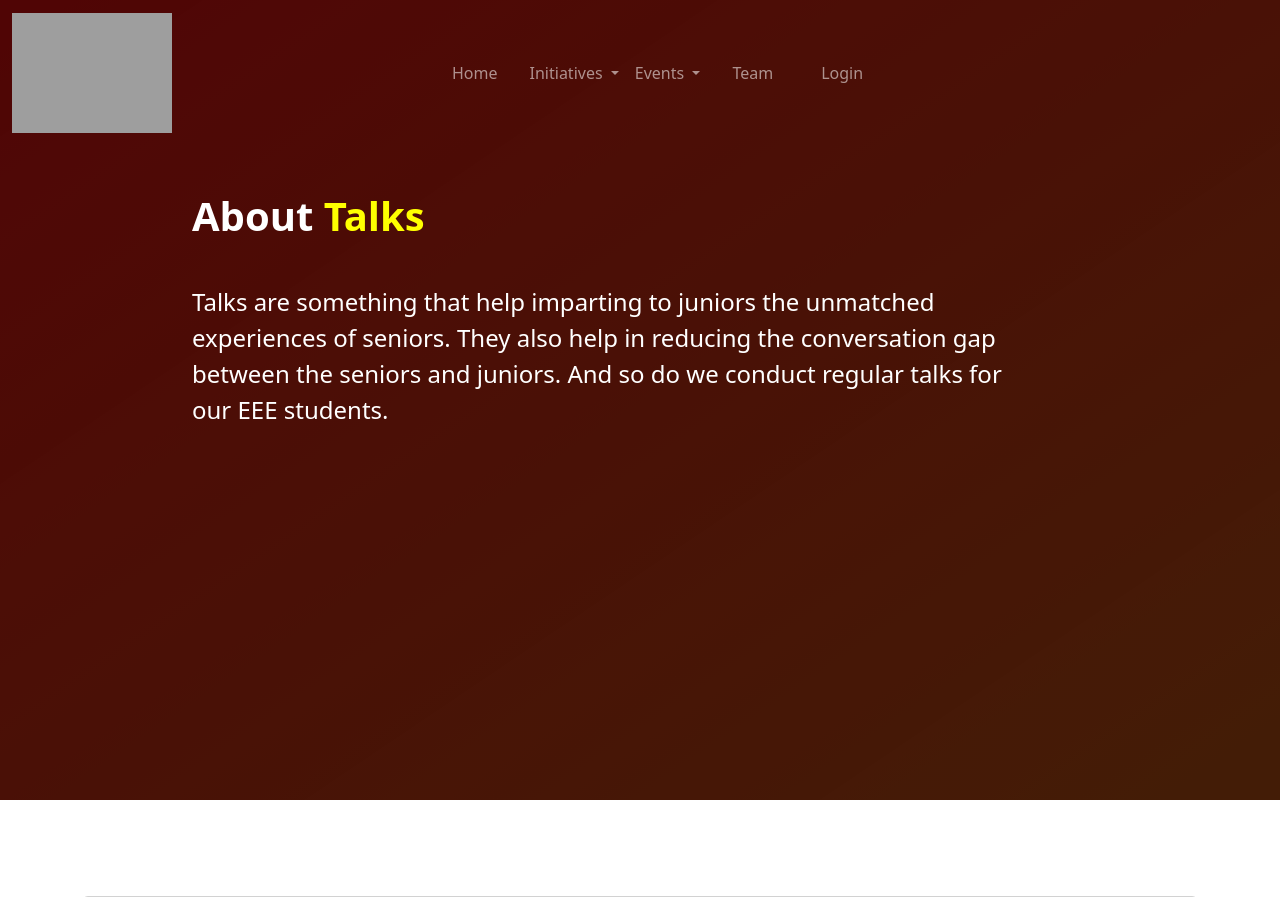
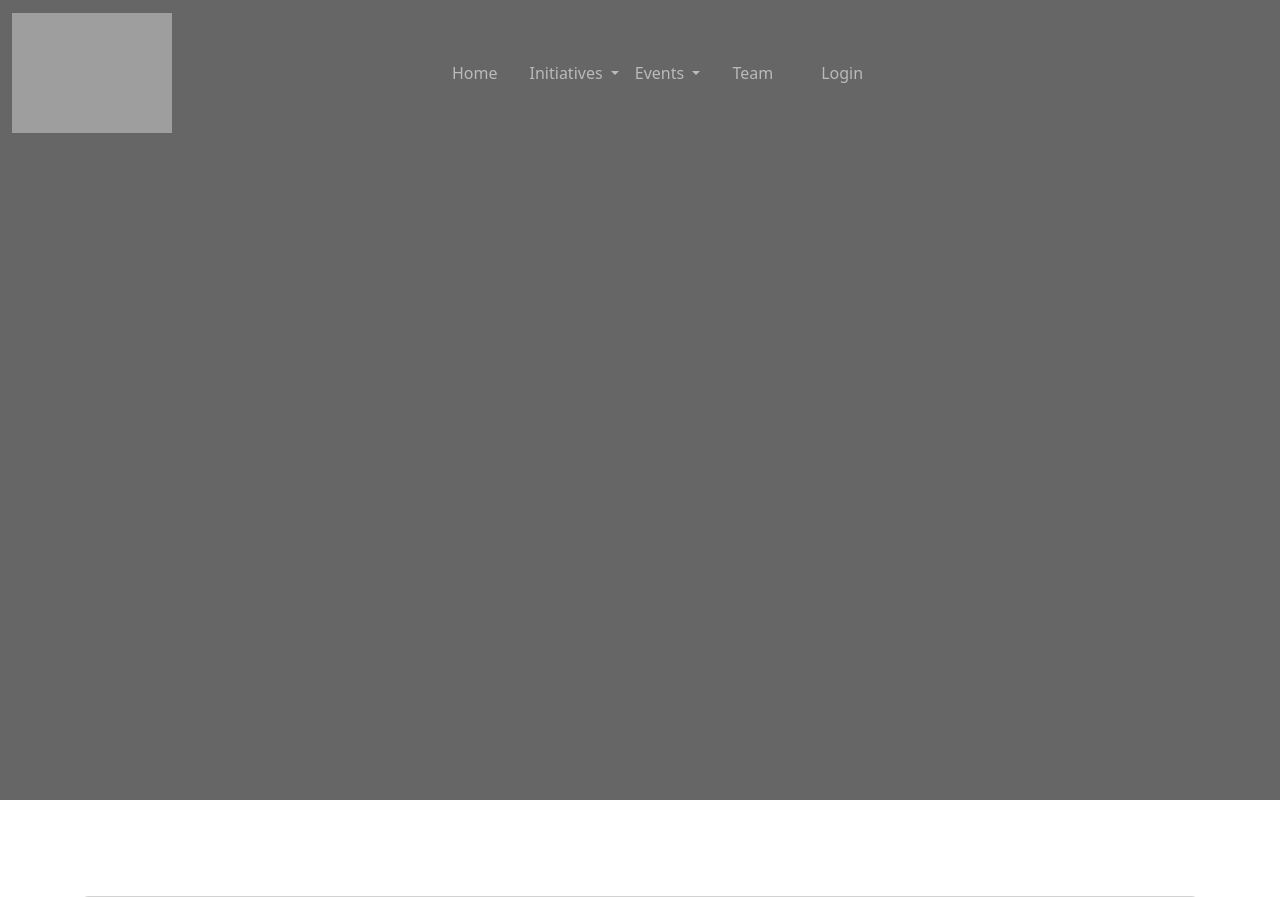
Before and after one commit to jayantjaiswal100/Cepstrum, a Django app: page /cepstrum/talk/ in a window 1280 px wide. Shown: the top 897 px of the page. Run offline with Django 3.2, Linux system fonts and the light colour scheme; data comes from the database, SQL or seed files in the repository; both versions use the stored data as it was after the commit; parts of the project's set-up code (start-up, migrations or seed data) failed here and were passed over; some libraries are stand-ins or nearby versions; grey boxes are pictures that could not be loaded.

Commit message:
min change

```diff
--- a/talk/templates/talk/home.html
+++ b/talk/templates/talk/home.html
@@ -77,18 +77,8 @@
         <li data-target="#carouselExampleIndicators" data-slide-to="0" class="active"></li>
     </ol>
     <div class="carousel-inner" role="listbox">
-        <!-- <div class="carousel-item active" style="background-image:
-        url('https://static.theprint.in/wp-content/uploads/2020/03/IITG.jpg');"> -->
-        <div class="carousel-item active" style="background: rgb(164,63,6);
-        background: linear-gradient(326deg, rgba(164,63,6,0.9650110410375088) 3%, rgba(200,13,13,1) 97%);">
+        <div class="carousel-item active">
             <div class="carousel-item-screen">
-                <div class="carousel-item-content">
-                    <h1><b>About <font color="yellow">Talks</font> </h1>
-                    <br></b>
-                    <p>
-                        Talks are something that help imparting to juniors the unmatched experiences of seniors. They also help in reducing the conversation gap between the seniors and juniors. And so do we conduct regular talks for our EEE students.
-                    </p>
-                </div>
 
 
             </div>
--- a/templates/index.html
+++ b/templates/index.html
@@ -15,7 +15,7 @@
     <div class="carousel-inner">
 
         {% for i in hc %}
-        <a href="{{i.name}}">
+        <!-- <a href="{{i.name}}"> -->
             <div class="carousel-item {% if i.id == 1 %} active {% endif %}" style="background-image:
             url('{{i.pic}}');">
                 <div class="carousel-item-screen">
@@ -23,7 +23,7 @@
                 </div>
 
             </div>
-        </a>
+        <!-- </a> -->
         {% endfor %}
 
 
```
Also changed, not shown: db.sqlite3.
